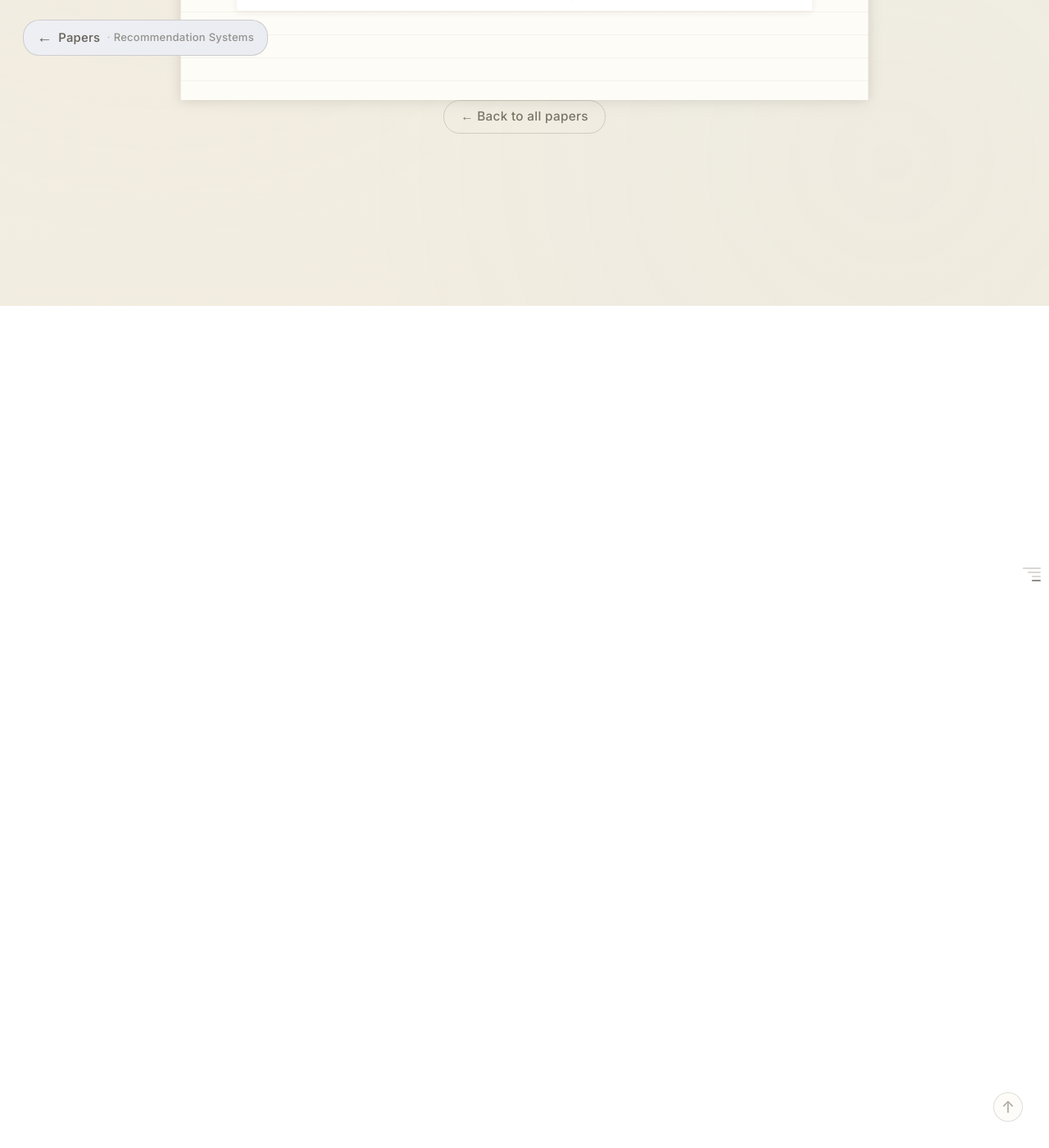
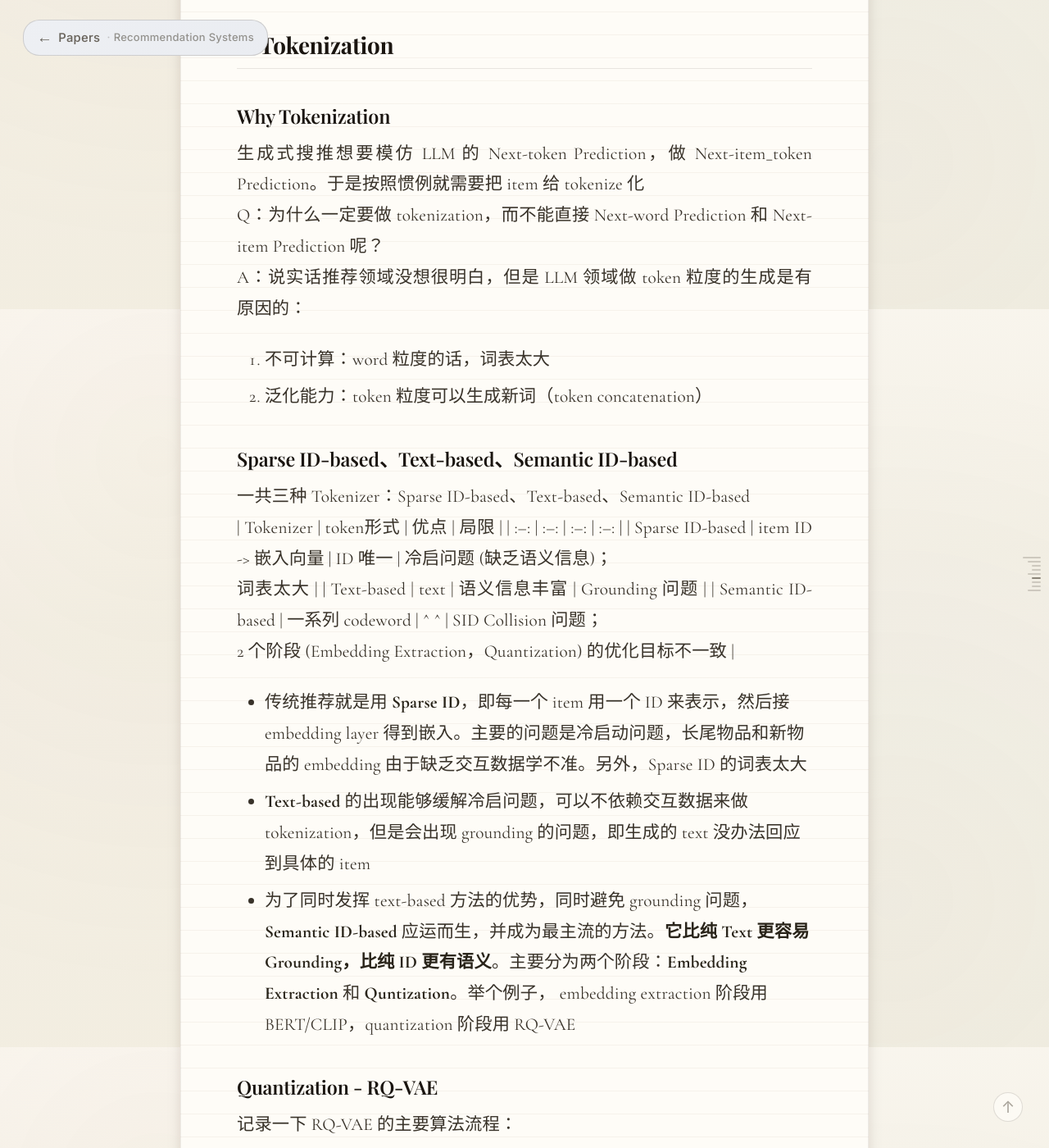
Before and after one commit to FSmisaka/FSmisaka.github.io, a Jekyll site: the page built from _papers/2025-kuaishou-generative-recommendation-survey-review.md, in a window 1280 px wide and 1400 px high, scrolled down 2323 px. Shown: the whole window at 82% size. Built offline with Jekyll 4.4.1, drawn with Linux system fonts in a browser that asks for light colours; some web fonts are replaced; before the commit the page ends 2696 px from its top, so only the background shows below that; some of the changed text lies outside the part shown.

Commit message:
Tokenization

````diff
--- a/_papers/2025-kuaishou-generative-recommendation-survey-review.md
+++ b/_papers/2025-kuaishou-generative-recommendation-survey-review.md
@@ -1,13 +1,13 @@
 ---
 title: "[2025] kuaishou Survey: Generative Recommendation"
 paper_title: "A Survey of Generative Recommendation from a Tri-Decoupled Perspective: Tokenization, Architecture, and Optimization"
-year: 2024
+year: 2025
 domain: "Recommendation Systems"
 model: "Survey"
 venue: "arxiv"
 ---
 
-# 生成式推荐的语义ID表示学习、架构以及强化学习对齐
+# 生成式推荐：SID、架构 & 偏好对齐
 
 ## 1. Motivation
 
@@ -37,3 +37,183 @@ venue: "arxiv"
     直接端到端优化
 
 ![生成式 vs 判别式](/images/papers/A%20Survey%20of%20Generative%20Recommendation%20from%20a%20Tri-Decoupled%20Perspective:%20Tokenization,%20Architecture,%20and%20Optimization/Comparison%20of%20discriminative%20and%20generative%20recommendation%20paradigms.PNG)
+
+## 2. Tokenization
+
+### Why Tokenization
+生成式搜推想要模仿 LLM 的 Next-token Prediction，做 Next-item_token Prediction。于是按照惯例就需要把 item 给 tokenize 化
+Q：为什么一定要做 tokenization，而不能直接 Next-word Prediction 和 Next-item Prediction 呢？
+A：说实话推荐领域没想很明白，但是 LLM 领域做 token 粒度的生成是有原因的：
+1. 不可计算：word 粒度的话，词表太大
+2. 泛化能力：token 粒度可以生成新词（token concatenation）
+
+### Sparse ID-based、Text-based、Semantic ID-based
+一共三种 Tokenizer：Sparse ID-based、Text-based、Semantic ID-based
+| Tokenizer | token形式 | 优点 | 局限 |
+| :--: | :--: | :--: | :--: |
+| Sparse ID-based | item ID -> 嵌入向量 | ID 唯一 | 冷启问题 (缺乏语义信息)；<br>词表太大 |
+| Text-based | text | 语义信息丰富 | Grounding 问题 |
+| Semantic ID-based | 一系列 codeword | ^ ^ | SID Collision 问题；<br>2 个阶段 (Embedding Extraction，Quantization) 的优化目标不一致 |
+
+- 传统推荐就是用 **Sparse ID**，即每一个 item 用一个 ID 来表示，然后接 embedding layer 得到嵌入。主要的问题是冷启动问题，长尾物品和新物品的 embedding 由于缺乏交互数据学不准。另外，Sparse ID 的词表太大
+- **Text-based** 的出现能够缓解冷启问题，可以不依赖交互数据来做 tokenization，但是会出现 grounding 的问题，即生成的 text 没办法回应到具体的 item
+- 为了同时发挥 text-based 方法的优势，同时避免 grounding 问题，**Semantic ID-based** 应运而生，并成为最主流的方法。**它比纯 Text 更容易 Grounding，比纯 ID 更有语义**。主要分为两个阶段：**Embedding Extraction** 和 **Quntization**。举个例子， embedding extraction 阶段用 BERT/CLIP，quantization 阶段用 RQ-VAE
+
+### Quantization - RQ-VAE
+记录一下 RQ-VAE 的主要算法流程：
+$$
+\text{item}
+\xrightarrow{\text{BERT/CLIP}}
+z
+\xrightarrow{\text{RQ-VAE}}
+[c_1,c_2,\dots,c_M]
+$$
+
+其中，$z\in\mathbb{R}^{d}$ 表示 item embedding，$[c_1,c_2,\dots,c_M]$ 表示生成的 Semantic ID。
+
+**Algorithm Pipeline:**
+
+```
+Input:
+    Item i
+
+Step 1: Semantic Representation Extraction
+    z_i = Encoder(i)
+
+Step 2: Residual Quantization
+    Initialize residual:
+        r_i^0 = z_i
+
+    For m = 1,...,M:
+
+        Select nearest code:
+        c_i^m = argmin_k ||r_i^(m-1)-e_k^m||_2^2
+
+        Obtain quantized vector:
+        q_i^m = e_(c_i^m)^m
+
+        Update residual:
+        r_i^m = r_i^(m-1)-q_i^m
+
+Step 3: Semantic Token Generation
+
+    Token_i = [c_i^1,c_i^2,...,c_i^M]
+```
+
+<details>
+<summary>详细的算法描述</summary>
+
+---
+
+**Step 1: Item Representation Learning**
+
+首先利用预训练模型获得 item 的连续语义表示：
+
+$$
+z_i=Encoder(i)
+$$
+
+其中 Encoder 可以是：
+
+- BERT：编码文本信息；
+- CLIP：编码图文多模态信息。
+
+---
+
+**Step 2: Residual Quantization**
+
+RQ-VAE 采用多层 residual quantization，而不是直接进行一次向量量化。
+
+初始化 residual：
+
+$$
+r_i^0=z_i
+$$
+
+
+对于第 $m$ 个 quantization layer：
+
+从 codebook：
+
+$$
+\mathcal{C}^{m}
+=
+\{e_1^m,e_2^m,\dots,e_K^m\}
+$$
+
+中寻找距离 residual 最近的 code：
+
+$$
+c_i^m=
+\arg\min_k
+\left\|
+r_i^{m-1}-e_k^m
+\right\|_2^2
+$$
+
+
+得到对应的 quantized representation：
+
+$$
+q_i^m=e_{c_i^m}^{m}
+$$
+
+
+然后更新 residual：
+
+$$
+r_i^m=r_i^{m-1}-q_i^m
+$$
+
+
+经过 $M$ 层量化后：
+
+$$
+z_i\approx
+\sum_{m=1}^{M}q_i^m
+$$
+
+
+---
+
+**Step 3: Semantic Token Generation**
+
+最终将每一层选择的 code index 作为 token：
+
+$$
+Token_i=[c_i^1,c_i^2,\dots,c_i^M]
+$$
+
+
+例如：
+
+$$
+Token_i=[23,781,56,902]
+$$
+
+表示该 item 的 Semantic ID。
+
+
+---
+
+**Training Objective**
+
+RQ-VAE 通过重构损失优化离散表示：
+
+$$
+\mathcal{L}_{rec}
+=
+||z_i-\hat{z}_i||_2^2
+$$
+
+
+其中：
+
+$$
+\hat{z}_i=
+\sum_{m=1}^{M}q_i^m
+$$
+
+</details>
+
+## 3. Architecture
````
